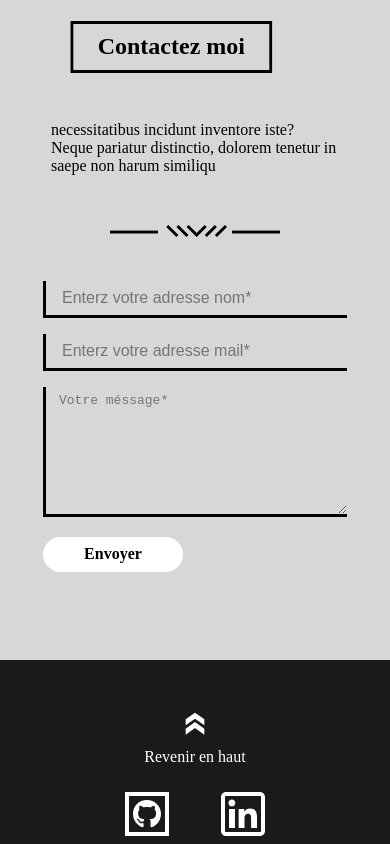
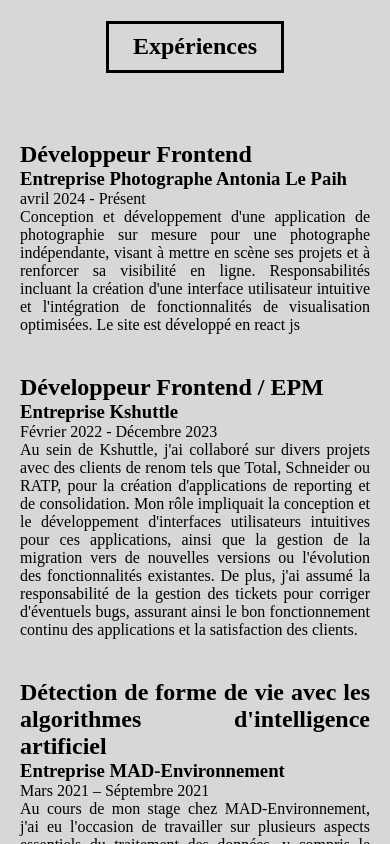
Before and after one commit to Cheik40/my-portfolio, a React (Vite) app: page / in a window 390 px wide. Shown: the part 3140-3984 px from the top of the page. Built offline with nearby package versions, Linux system fonts and the light colour scheme.

Commit message:
rendre responsive les Experiences.tsx

```diff
--- a/src/App.tsx
+++ b/src/App.tsx
@@ -2,7 +2,7 @@ import Headers from "./componants/headers/Headers";
 import About from "./pages/about/About";
 import Home from "./pages/home/Home";
 import Skills from "./pages/skills/Skills";
-// import Experiances from "./pages/experiances/Experiances";
+import Experiances from "./pages/experiances/Experiances";
 import Contact from "./pages/contact/Contact";
 import Footer from "./componants/footer/Footer";
 
@@ -13,7 +13,7 @@ function App() {
             <Home />
             <About />
             <Skills />
-            {/* <Experiances /> */}
+            <Experiances />
             <Contact />
             <Footer />
         </>
--- /dev/null
+++ b/src/componants/ExperienceCard/ExperienceCard.tsx
@@ -0,0 +1,21 @@
+type ExperienceTypes = {
+    title: string;
+    company: string;
+    date: string;
+    description: string;
+};
+
+const Experience = ({ title, company, date, description }: ExperienceTypes) => {
+    return (
+        <div className='experience'>
+            <div className='experience-header'>
+                <h2>{title}</h2>
+                <h3>{company}</h3>
+                <p className='date'>{date}</p>
+            </div>
+            <p className='description'>{description}</p>
+        </div>
+    );
+};
+
+export default Experience;
--- a/src/pages/experiances/Experiances.tsx
+++ b/src/pages/experiances/Experiances.tsx
@@ -1,148 +1,44 @@
 import styles from "./Experiences.module.css";
+import ExperienceCard from "../../componants/ExperienceCard/ExperienceCard";
 
 function Experiances() {
     return (
         <div id='experiences' className={styles.experiences}>
-            <div className=''>
-                Lorem, ipsum dolor sit amet consectetur adipisicing elit. Iusto
-                quas nesciunt, aliquid beatae cumque atque laboriosam nulla
-                suscipit. Distinctio soluta nisi quaerat architecto inventore
-                tempore incidunt dolores animi error dolore. Lorem ipsum dolor
-                sit amet, consectetur adipisicing elit. Ducimus explicabo totam
-                ab cupiditate! Sapiente, molestiae. Consequatur, quis distinctio
-                cumque cupiditate alias debitis velit possimus animi neque! Sit,
-                ipsa? Expedita, numquam. Cumque ex alias, quasi minima totam,
-                consequuntur sint accusamus blanditiis voluptate aut mollitia!
-                Nesciunt sequi cumque eveniet rem reprehenderit inventore animi,
-                sapiente voluptatibus explicabo. Repellat quisquam officia quod
-                ea iure! Perferendis, laborum exercitationem. Beatae eveniet
-                labore veritatis distinctio quibusdam laboriosam aut provident
-                accusantium quaerat? Est libero nam, voluptas aut placeat, vel
-                perspiciatis repellat, voluptate possimus veritatis facere id
-                reprehenderit nobis? Quae natus possimus aperiam necessitatibus,
-                praesentium non neque a, expedita, fugit modi corporis.
-                Architecto in aperiam facilis, aut nostrum natus illo quibusdam
-                perferendis harum aliquam dolorem vel consequuntur nesciunt
-                esse? Necessitatibus ducimus rem quam consequuntur beatae,
-                praesentium autem vitae doloribus amet quisquam libero minima
-                voluptatem, enim ex recusandae nesciunt excepturi in corrupti
-                delectus repudiandae vero ut soluta. Eveniet, exercitationem
-                qui. Odio, iusto laudantium. Ex esse aliquid, libero placeat non
-                omnis quasi adipisci quia sunt, recusandae sapiente possimus
-                quas eligendi pariatur eum? Laboriosam animi distinctio error
-                excepturi, nobis quis fugiat mollitia. Voluptatem quos earum eos
-                ullam optio ut dignissimos explicabo nam temporibus inventore at
-                mollitia cum velit consequuntur omnis quam quasi in deleniti ab,
-                adipisci illo veniam excepturi. Assumenda, temporibus sunt.
-                Natus expedita accusantium tempora facilis omnis, repudiandae
-                dignissimos, quaerat nemo magni nam molestias ea voluptates
-                porro non libero iure, consequuntur laboriosam. Molestiae
-                excepturi autem possimus ea in. Aliquid, mollitia unde!
-                Voluptatem, mollitia adipisci eveniet cupiditate maxime omnis
-                aperiam aliquam quibusdam officiis sequi doloremque asperiores
-                commodi impedit tenetur, sit ipsum rem ex! Veniam velit
-                dignissimos totam voluptatibus aliquam natus mollitia sed! Modi
-                perferendis magni ipsam beatae itaque cupiditate molestias fuga
-                doloremque, facilis aperiam, repellendus in expedita unde, at
-                impedit neque mollitia possimus ducimus. Recusandae repudiandae
-                rem nesciunt qui quaerat laudantium nemo. Eveniet laudantium hic
-                in veniam explicabo quidem beatae repudiandae iusto tenetur,
-                adipisci commodi nulla numquam earum! Nulla dignissimos aut hic
-                nemo, repellendus eius libero porro architecto. Labore tempore
-                eligendi inventore! Repudiandae possimus, quo eius nulla fuga
-                voluptatem amet quis nobis temporibus, architecto iste quidem
-                cumque voluptatibus, ex consectetur aliquam culpa quam fugit.
-                Nostrum voluptatem dolor, in eius cupiditate libero quibusdam.
-                Incidunt eligendi fugiat blanditiis distinctio at omnis, optio
-                impedit magni quae, aliquam voluptatum, nulla perspiciatis id
-                non. Cumque beatae ratione rerum, corrupti, sint ut
-                necessitatibus a nobis corporis ad minima. Eligendi sint
-                voluptate exercitationem autem quaerat, assumenda ut modi
-                quisquam quia quis nobis! Repudiandae, recusandae, architecto
-                amet maxime est delectus mollitia et reprehenderit saepe dolorem
-                officiis unde neque suscipit laborum! Accusantium excepturi,
-                modi illo cupiditate tempore similique. Tenetur quos sequi, vero
-                natus libero aliquid. Culpa laboriosam debitis harum velit minus
-                minima soluta suscipit vitae enim voluptate, vel labore
-                voluptates fuga. Sequi ea, perspiciatis eaque aspernatur
-                voluptatum eos facilis quod hic possimus expedita veritatis nam
-                accusamus itaque. Doloribus cupiditate vel quam rerum ipsa at
-                rem, ducimus magni, debitis nam laborum possimus? Fuga,
-                cupiditate provident! Consequatur aut totam repudiandae iure
-                atque reprehenderit hic quidem quam aperiam possimus et nostrum
-                consequuntur, est ipsum tempora quibusdam id corporis nemo
-                dolorum voluptate saepe autem ab? Nisi, explicabo incidunt
-                assumenda suscipit voluptatem minima omnis laborum saepe alias
-                fugit, est doloremque fugiat! Voluptas minus ipsa placeat facere
-                ad tenetur dolorum nostrum eligendi, dicta et beatae tempore
-                consequatur. Aliquid aut, temporibus rem similique ducimus
-                praesentium illum in, aliquam quia architecto veritatis id
-                accusantium. Obcaecati alias asperiores quam ex ipsum et nostrum
-                eaque officiis sint? Distinctio voluptatem ipsa iusto? Magni
-                architecto reiciendis veniam cum. Perspiciatis eaque rerum quae
-                maiores delectus ratione neque expedita corporis laudantium
-                unde, exercitationem eum hic qui atque nemo quo soluta
-                voluptatibus id veritatis harum enim! Eligendi similique
-                temporibus ad tenetur quos fugit nisi ipsum asperiores.
-                Aspernatuitecto reiciendis veniam cum. Perspiciatis eaque rerum
-                quae maiores delectus ratione neque expedita corporis laudantium
-                unde, exercitationem eum hic qui atque nemo quo soluta
-                voluptatibus id veritatis harum enim! Eligendi similique
-                temporibus ad tenetur quos fugit nisi ipsum asperiores.
-                Aspernatur voluptates aperiam totam suscipit blanditiis? A
-                quisquam ad possimus reiciendis veritatis, nisi fuga enim iusto
-                necessitatibus incidunt inventore iste? Neque pariatur
-                distinctio, dolorem tenetur in saepe non harum similique,
-                voluptatum est sint fuga, suscipit error. Veniar voluptates
-                aperiam totam suscipit blanditiis? A quisquam ad possimus
-                reiciendis veritatis, nisi fuga enim iusto necessitatibus
-                incidunt inventore iste? Neque pariatur distinctio, dolorem
-                tenetur in saepe non harum similique, voluptatum est sint fuga,
-                suscipit error. Veniam deleniti, minus itecto reiciendis veniam
-                cum. Perspiciatis eaque rerum quae maiores delectus ratione
-                neque expedita corporis laudantium unde, exercitationem eum hic
-                qui atque nemo quo soluta voluptatibus id veritatis harum enim!
-                Eligendi similique temporibus ad tenetur quos fugit nisi ipsum
-                asperiores. Aspernatur voluptates aperiam totam suscipit
-                blanditiis? A quisquam ad possimus reiciendis veritatis, nisi
-                fuga enim iusto necessitatibus incidunt inventore iste? Neque
-                pariatur distinctio, dolorem tenetur in saepe non harum
-                similique, voluptatum est sint fuga, suscipit error. Veniaitecto
-                reiciendis veniam cum. Perspiciatis eaque rerum quae maiores
-                delectus ratione neque expedita corporis laudantium unde,
-                exercitationem eum hic qui atque nemo quo soluta voluptatibus id
-                veritatis harum enim! Eligendi similique temporibus ad tenetur
-                quos fugit nisi ipsum asperiores. Aspernatur voluptates aperiam
-                totam suscipit blanditiis? A quisquam ad possimus reiciendis
-                veritatis, nisi fuga enim iusto necessitatibus incidunt
-                inventore iste? Neque pariatur distinctio, dolorem tenetur in
-                saepe non harum similique, voluptatum est sint fuga, suscipit
-                error. Veniaitecto reiciendis veniam cum. Perspiciatis eaque
-                rerum quae maiores delectus ratione neque expedita corporis
-                laudantium unde, exercitationem eum hic qui atque nemo quo
-                soluta voluptatibus id veritatis harum enim! Eligendi similique
-                temporibus ad tenetur quos fugit nisi ipsum asperiores.
-                Aspernatur voluptates aperiam totam suscipit blanditiis? A
-                quisquam ad possimus reiciendis veritatis, nisi fuga enim iusto
-                necessitatibus incidunt inventore iste? Neque pariatur
-                distinctio, dolorem tenetur in saepe non harum similique,
-                voluptatum est sint fuga, suscipit error. Venia Aspernatur
-                voluptates aperiam totam suscipit blanditiis? A quisquam ad
-                possimus reiciendis veritatis, nisi fuga enim iusto
-                necessitatibus incidunt inventore iste? Neque pariatur
-                distinctio, dolorem tenetur in saepe non harum similique,
-                voluptatum est sint fuga, suscipit error. Venia Aspernatur
-                voluptates aperiam totam suscipit blanditiis? A quisquam ad
-                possimus reiciendis veritatis, nisi fuga enim iusto
-                necessitatibus incidunt inventore iste? Neque pariatur
-                distinctio, dolorem tenetur in saepe non harum similique,
-                voluptatum est sint fuga, suscipit error. Venia Aspernatur
-                voluptates aperiam totam suscipit blanditiis? A quisquam ad
-                possimus reiciendis veritatis, nisi fuga enim iusto n Aspernatur
-                voluptates aperiam totam suscipit blanditiis? A quisquam ad
-                possimus reiciendis veritatis, nisi fuga enim iusto
-                necessitatibus incidunt inventore iste? Neque pariatur
-                distinctio, dolorem tenetur in saepe non harum similique,
+            <div>
+                <h2 className={styles.title}> Expériences </h2>
+            </div>
+
+            <div className={styles.container}>
+                <div className={styles.card}>
+                    <ExperienceCard
+                        title='Développeur Frontend'
+                        company='Entreprise Photographe Antonia Le Paih'
+                        date='avril 2024 - Présent'
+                        description="Conception et développement d'une application de photographie sur mesure pour une photographe indépendante, visant à mettre en scène ses projets et à renforcer sa visibilité en ligne. Responsabilités incluant la création d'une interface utilisateur intuitive et l'intégration de fonctionnalités de visualisation optimisées. Le site est développé en react js"
+                    />
+                </div>
+                <div className={styles.card}>
+                    {" "}
+                    <ExperienceCard
+                        title='Développeur Frontend / EPM'
+                        company='Entreprise Kshuttle'
+                        date='Février 2022 - Décembre 2023'
+                        description="Au sein de Kshuttle, j'ai collaboré sur divers projets avec des clients de renom tels que Total, Schneider ou RATP, pour la création d'applications de reporting et de consolidation. Mon rôle impliquait la conception et le développement d'interfaces utilisateurs intuitives pour ces applications, ainsi que la gestion de la migration vers de nouvelles versions ou l'évolution des fonctionnalités existantes.
+
+De plus, j'ai assumé la responsabilité de la gestion des tickets pour corriger d'éventuels bugs, assurant ainsi le bon fonctionnement continu des applications et la satisfaction des clients."
+                    />{" "}
+                </div>
+                <div className={styles.card}>
+                    {" "}
+                    <ExperienceCard
+                        title="Détection de forme de vie avec les algorithmes d'intelligence artificiel"
+                        company='Entreprise MAD-Environnement'
+                        date='Mars 2021 – Séptembre 2021'
+                        description="Au cours de mon stage chez MAD-Environnement, j'ai eu l'occasion de travailler sur plusieurs aspects essentiels du traitement des données, y compris le prétraitement des données et la classification. J'ai notamment acquis de l'expérience dans l'implémentation des algorithmes de classification KNN (K-Nearest Neighbors) et de classification par Convolutional Neural Network (CNN), en utilisant le langage de programmation Python.
+
+Ces compétences m'ont permis d'explorer des domaines variés de l'apprentissage automatique et de contribuer efficacement à des projets de recherche visant à analyser et à interpréter des données complexes."
+                    />{" "}
+                </div>
             </div>
         </div>
     );
--- a/src/pages/experiances/Experiences.module.css
+++ b/src/pages/experiances/Experiences.module.css
@@ -1,3 +1,38 @@
 .experiences {
+    display: flex;
+    flex-direction: column;
+    justify-content: flex-start;
+    align-items: center;
     background-color: #d7d7d7;
 }
+
+.title {
+    border: 3px solid #000;
+    padding: 0.4em 1em;
+    margin: 2em 0em;
+}
+
+.container {
+    width: 100%;
+    max-width: 800px;
+    display: grid;
+    grid-template-columns: auto;
+    flex-wrap: wrap;
+    margin-bottom: 2em;
+}
+
+.card {
+    padding: 20px;
+    height: auto;
+    text-align: justify;
+}
+
+@media only screen and (max-width: 1046px) {
+    .container {
+        width: 100%;
+        display: grid;
+        grid-template-columns: auto;
+        flex-wrap: wrap;
+        padding: 0;
+    }
+}
```
